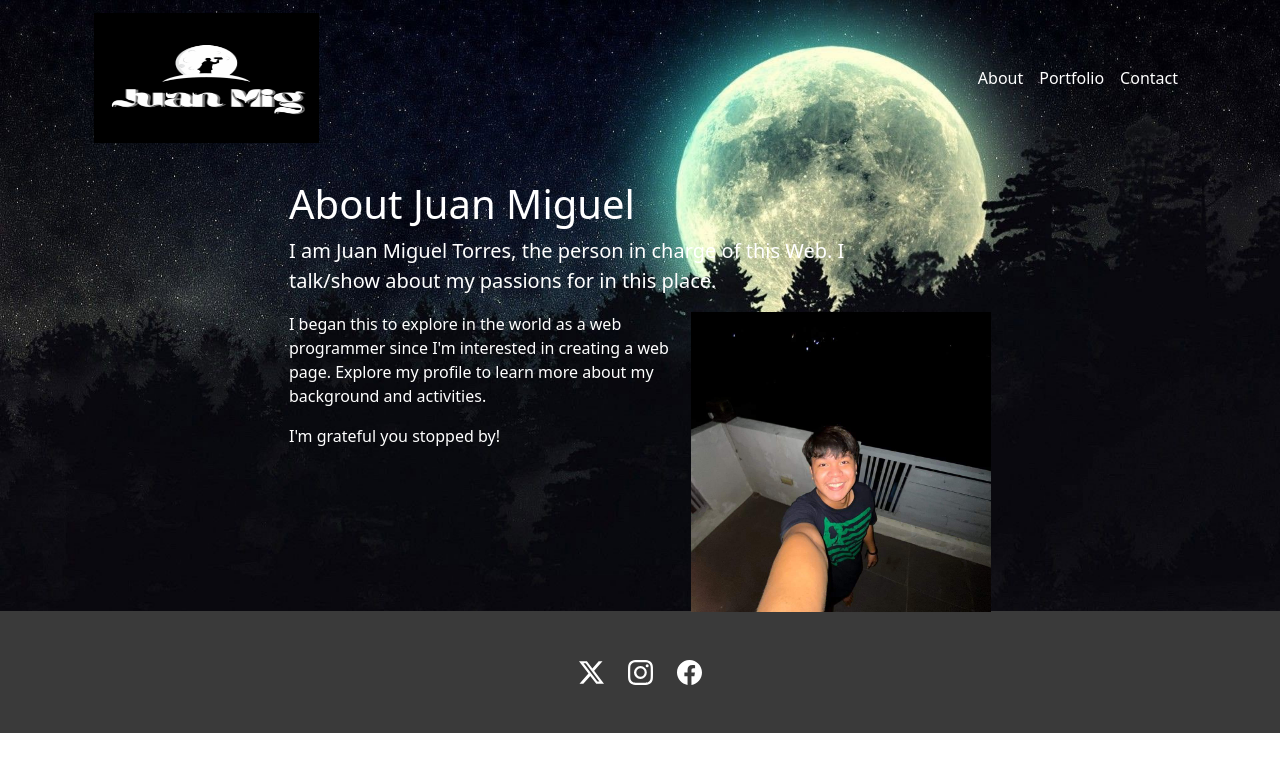
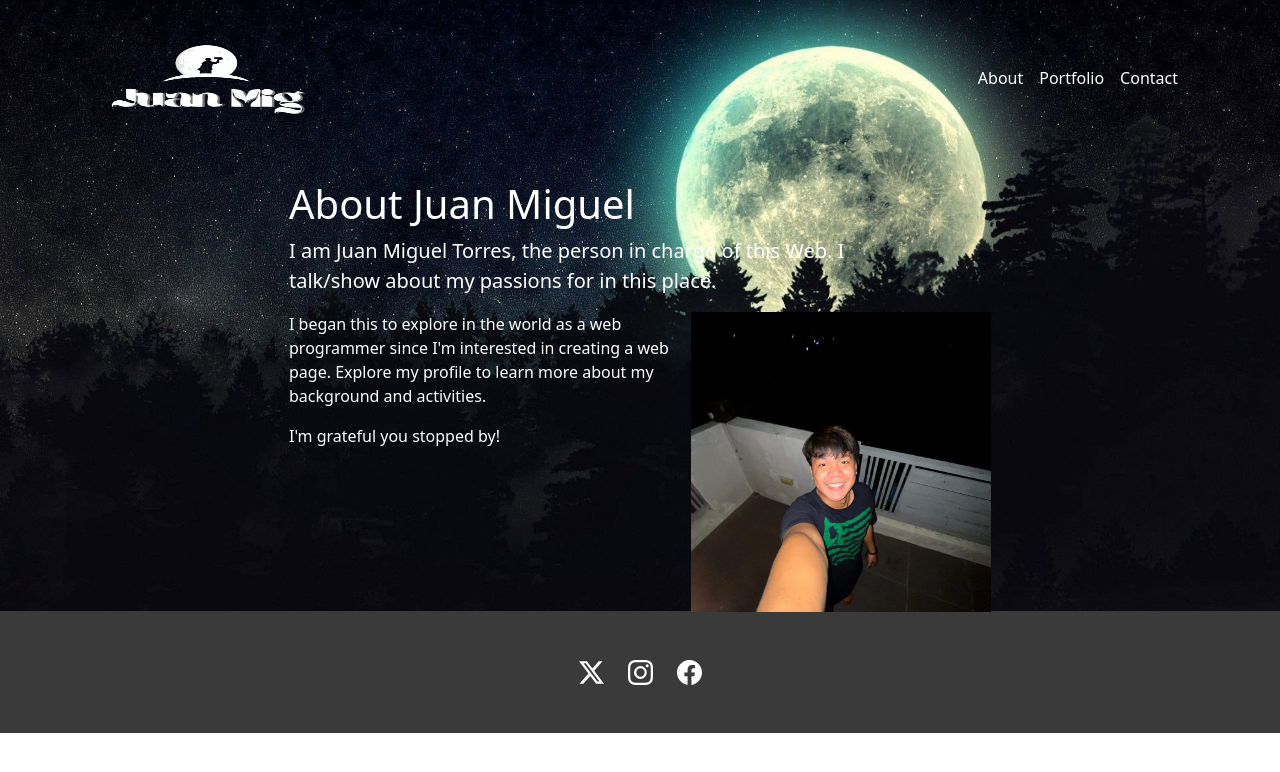
Before and after one commit to Juanmiguel102902/PortfolioWebpage, a plain HTML site: page about.html in a window 1280 px wide. Drawn offline with nearby package versions, Linux system fonts and the light colour scheme.

Commit message:
Update about.html

```diff
--- a/about.html
+++ b/about.html
@@ -39,7 +39,7 @@ crossorigin="anonymous">
 
 <a class="navbar-brand" href="index.html">
 
-<img src="4.png" width="225" height="130" alt="logo for Juan Migs">
+<img src="4-removebg-preview.png" width="225" height="130" alt="logo for Juan Migs">
 
 
 <span class="d-none">Jon Smith Designs</span>
```
